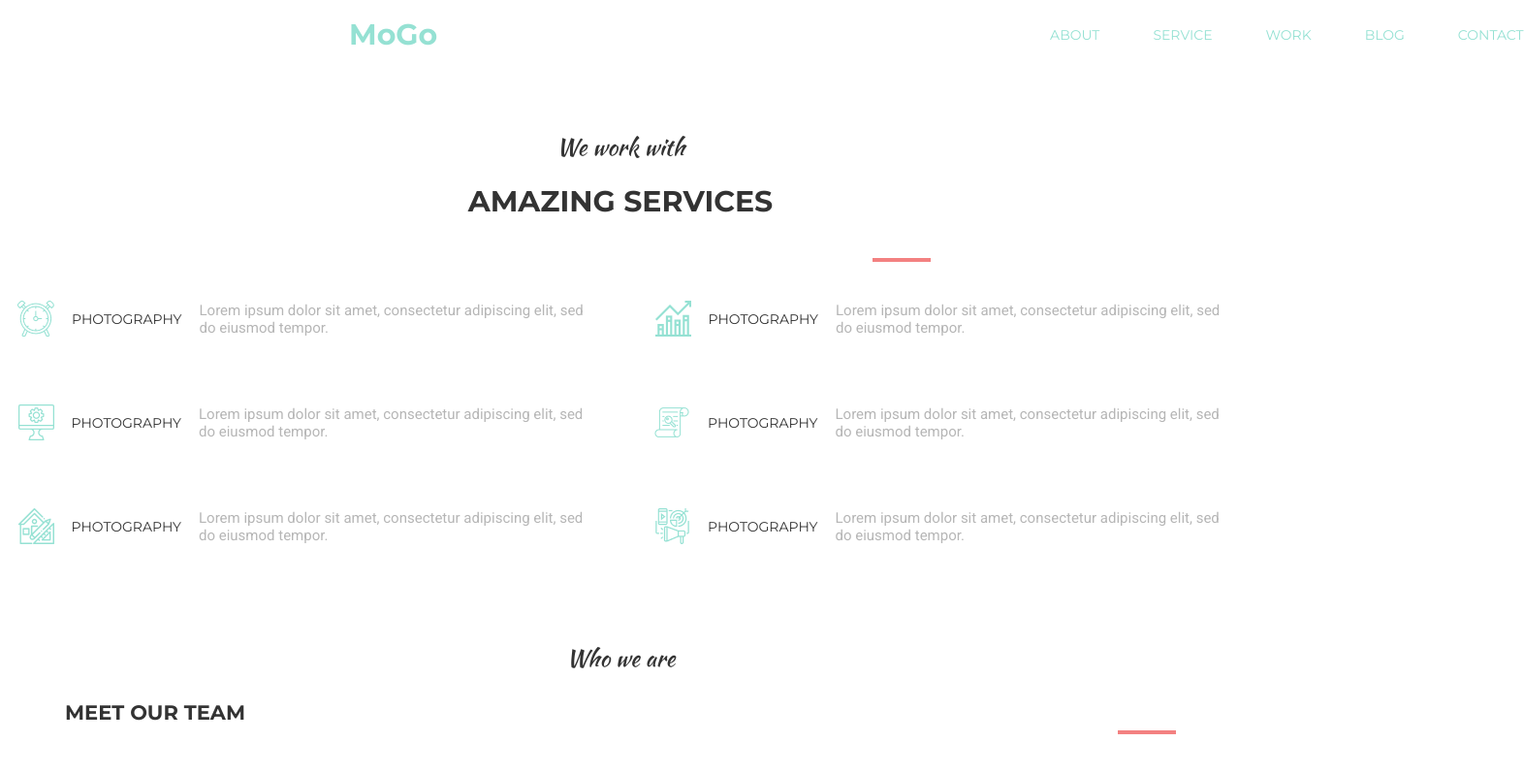
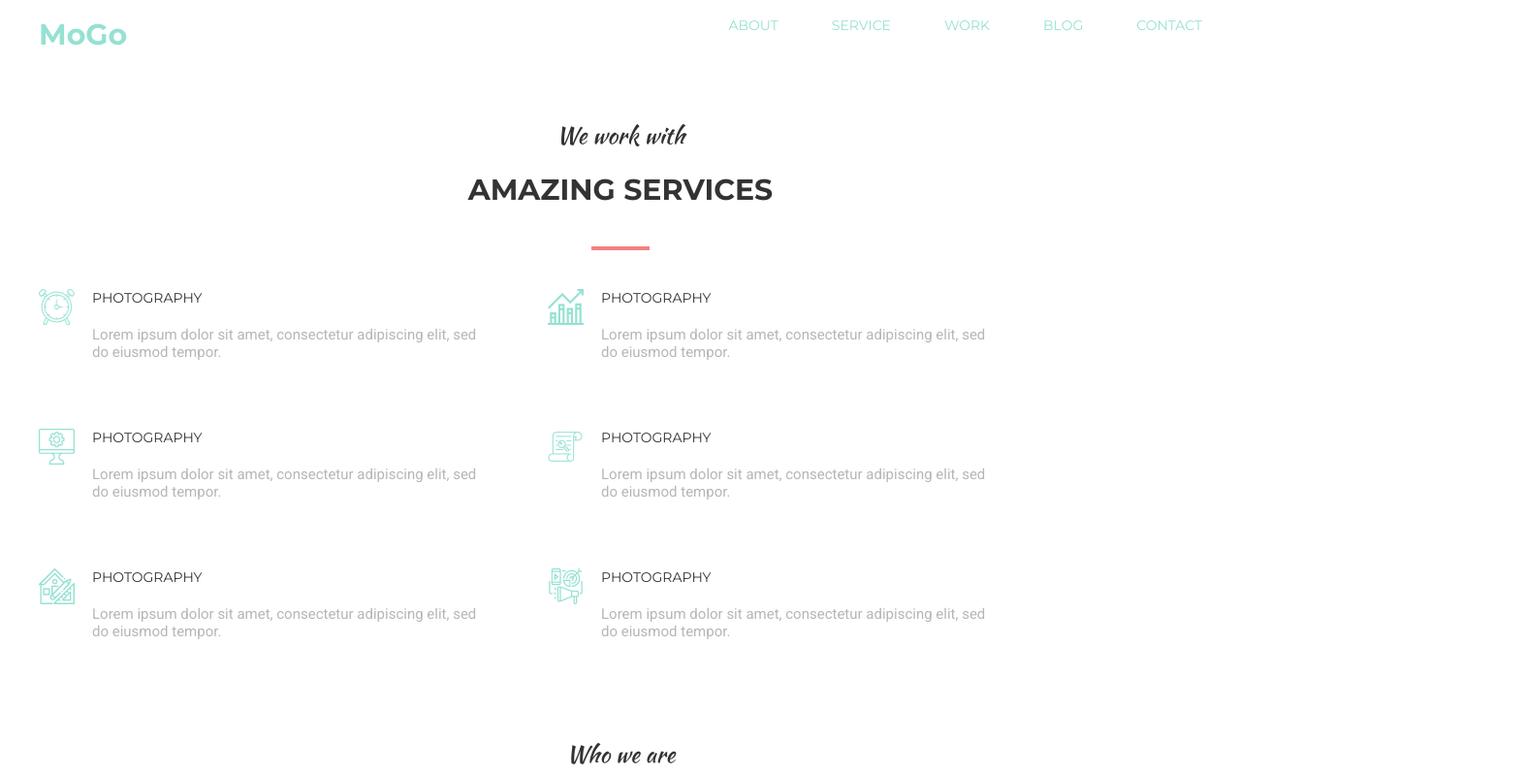
Before and after one commit to gitMaks-AM-0813/MoGo, a plain HTML site: page index.html in a window 1280 px wide. Shown: the top 798 px of the page at 97% size, 1572 px wide, since content can reach past the window. Drawn offline with Linux system fonts and the light colour scheme; a web font is replaced by a local one.

Commit message:
finished

```diff
--- a/css/style.css
+++ b/css/style.css
@@ -49,7 +49,6 @@ ul{
 .header{
   display: flex;
   padding-top: 17px;
-  padding-bottom: 80px;
 }
 
 .header-container{
@@ -62,18 +61,18 @@ ul{
   font-weight: 700;
   font-size: 30px;
   color: var(--logo-color);
-margin-left: 360px;
+  display: flex;
 }
 
 .header-nav{
   display: flex;
-  align-items: center;
+
 }
 
 .header-nav-list{
   display: flex;
   gap: 55px;
-margin-left: 632px;
+
 
 }
 
@@ -93,7 +92,7 @@ margin-left: 632px;
 
 .service{
   padding-bottom: 100px;
-
+  padding-top: 68px;
 }
 
 .service-desc{
@@ -122,7 +121,7 @@ margin-left: 632px;
   height: 4px;
   background-color: var(--line-color);
 display: flex;
-margin-left: 900px;
+margin: 0 auto;
 margin-top: 40px;
 }
 
@@ -130,23 +129,28 @@ margin-top: 40px;
   display: flex;
   flex-wrap: wrap;
   gap: 70px;
-  justify-content: center;
-  flex-basis: calc((100% - 70px) / 2);
+
+  flex-basis: calc((100% - 30px) / 2);
+
 }
 
 .service-list-article{
   display: flex;
-  align-items: center;
+
   gap: 18px;
 }
-
+.service-div{
+  display: flex;
+  flex-direction: column;
+  flex-basis: calc((100% - 70px) / 2);
+}
 .service-item-title{
   font-family: var(--font-family);
   font-weight: 400;
   font-size: 14px;
   color: var(--primary-title);
   text-transform: uppercase;
-
+  margin-bottom: 20px;
 
 }
 
@@ -157,12 +161,11 @@ margin-top: 40px;
   color: var(--primary-text);
   width: 400px;
 }
-.service-list-item{
-  flex-basis: calc((100% - 70px) / 3);
-}
-.service-item-image{
-  margin-bottom: 40px;
-  display: inline-block;
+
+
+.service-item-img{
+  width: 37px;
+  height: 37px;
 }
 .team-desc{
   font-family: var(--third-family);
@@ -175,13 +178,11 @@ margin-bottom: 17px;
 }
 .team-title{
   font-family: var(--font-family);
-font-weight: 700;
-font-size: 30px;
-font-variant: all-small-caps;
-color: #333;
-display: flex;
-justify-content: center;
-margin-bottom: 85px;
+  font-weight: 700;
+  font-size: 30px;
+  color: var(--primary-title);
+  padding-bottom: 40px;
+  text-align: center;
 }
  .team-text{
   font-family: var(--second-family);
@@ -222,8 +223,12 @@ margin-bottom: 80px;
   height: 4px;
   background-color: var(--line-color);
   display: flex;
-margin-left: 900px;
+margin: 0 auto;
 margin-top: 40px;
+}
+.footer-container{
+ display: flex;
+justify-content: space-between;
 }
 .footer{
   border-top: 1px solid #b6b6b6;
@@ -239,7 +244,7 @@ color: #333;
 text-align: left;
 margin-top: 22px;
 margin-bottom: 20px;
-
+display: flex;
 }
 .footer-copyright-link{
   font-family: var(--font-family);
@@ -262,6 +267,8 @@ text-align: left;
   color: #b6b6b6;
   display: flex;
 margin-bottom: 10px;
+margin-top: 10px;
+display: flex;
 }
 button{
  background-color: var(--primary-btn-background-color);
--- a/index.html
+++ b/index.html
@@ -13,7 +13,7 @@
 
 
       <header class="header">
-
+        <div class="container header-container">
 
 
           <a href="index.html" class="header-logo-link">MoGo</a>
@@ -35,14 +35,14 @@
               </ul>
 
           </nav>
-
+        </div>
       </header>
 
 
       <main class="main">
 
           <section class="service">
-
+            <div class="container">
 
 
               <p class="service-desc">We work with</p>
@@ -56,11 +56,13 @@
                       <article class="service-list-article">
 
                           <img src="./images/clock.png" alt="alarm" class="service-item-img">
+                        <div class="service-div">
+
 
                           <h3 class="service-item-title">photography</h3>
 
                           <p class="service-item-text">Lorem ipsum dolor sit amet, consectetur adipiscing elit, sed do eiusmod tempor.</p>
-
+                        </div>
                       </article>
 
                   </li>
@@ -70,11 +72,13 @@
                       <article class="service-list-article">
 
                           <img src="./images/growth.png" alt="analytics" class="service-item-img">
+                        <div class="service-div">
+
 
                           <h3 class="service-item-title">photography</h3>
 
                           <p class="service-item-text">Lorem ipsum dolor sit amet, consectetur adipiscing elit, sed do eiusmod tempor.</p>
-
+                        </div>
                       </article>
 
                   </li>
@@ -84,11 +88,13 @@
                       <article class="service-list-article">
 
                           <img src="./images/computer.png" alt="monitor" class="service-item-img">
+                        <div class="service-div">
+
 
                           <h3 class="service-item-title">photography</h3>
 
                           <p class="service-item-text">Lorem ipsum dolor sit amet, consectetur adipiscing elit, sed do eiusmod tempor.</p>
-
+                        </div>
                       </article>
 
                   </li>
@@ -98,11 +104,13 @@
                       <article class="service-list-article">
 
                           <img src="./images/paper.png" alt="scroll" class="service-item-img">
+                        <div class="service-div">
+
 
                           <h3 class="service-item-title">photography</h3>
 
                           <p class="service-item-text">Lorem ipsum dolor sit amet, consectetur adipiscing elit, sed do eiusmod tempor.</p>
-
+                        </div>
                       </article>
 
                   </li>
@@ -112,11 +120,11 @@
                       <article class="service-list-article">
 
                           <img src="./images/home.png" alt="house" class="service-item-img">
-
+                        <div class="service-div">
                           <h3 class="service-item-title">photography</h3>
 
                           <p class="service-item-text">Lorem ipsum dolor sit amet, consectetur adipiscing elit, sed do eiusmod tempor.</p>
-
+                        </div>
                       </article>
 
                   </li>
@@ -126,16 +134,19 @@
                       <article class="service-list-article">
 
                           <img src="./images/digital-marketing.png" alt="social networks" class="service-item-img">
+                        <div class="service-div">
+
 
                           <h3 class="service-item-title">photography</h3>
 
                           <p class="service-item-text">Lorem ipsum dolor sit amet, consectetur adipiscing elit, sed do eiusmod tempor.</p>
-
+                        </div>
                       </article>
 
                   </li>
                 </ul>
 
+            </div>
               </section>
 
               <section class="team">
@@ -188,7 +199,7 @@
 
 
           <footer class="footer">
-      <div class="container">
+      <div class="container footer-container">
 
 
               <p class="footer-copyright">&copy;2016 MoGo free PSD template by <a href="" class="footer-copyright-link">Laaqiq</a> </p>
```
